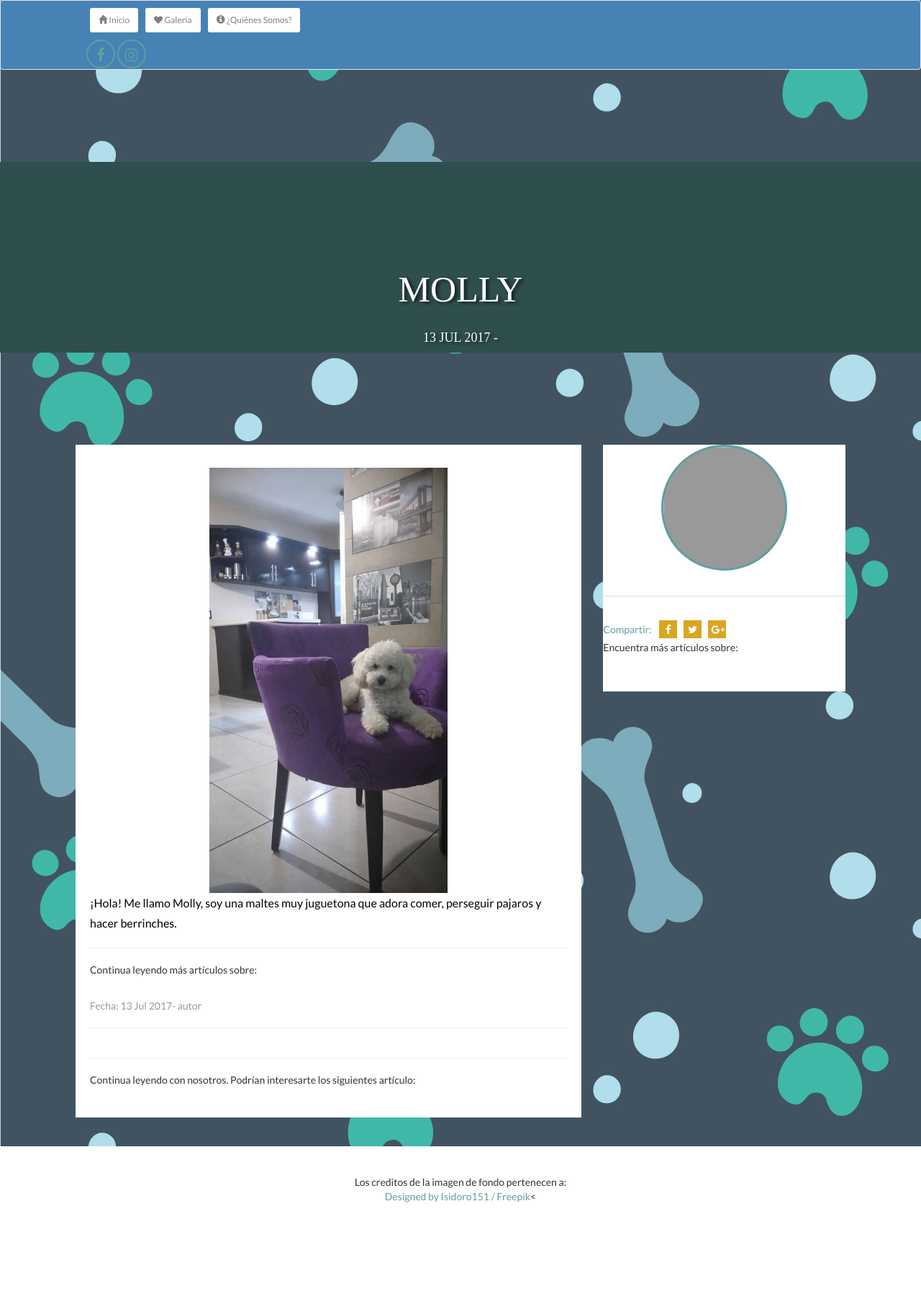
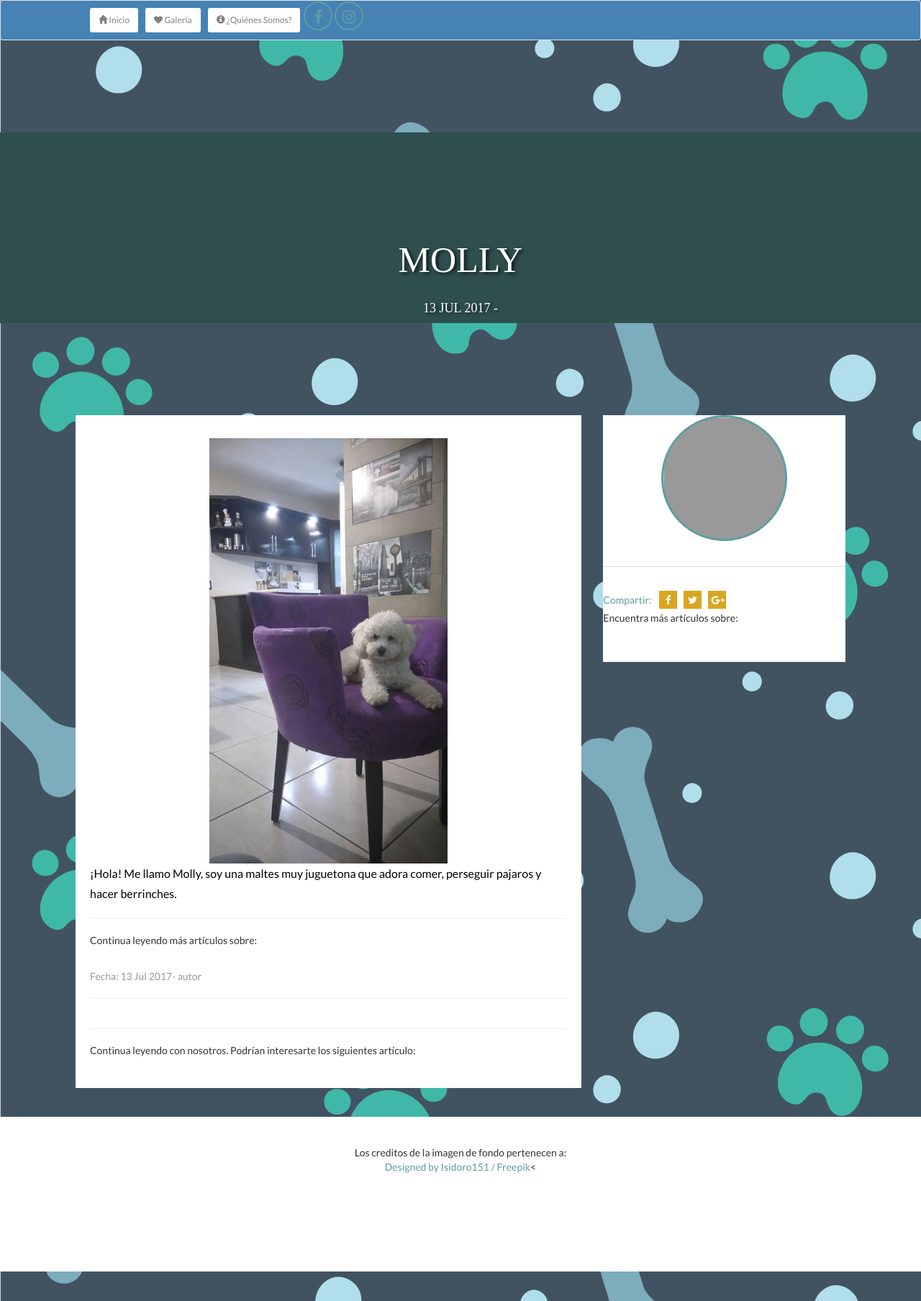
Before and after one commit to ColitasACasaAC/ColitasACasaAC.github.io, a Jekyll site: the page built from _posts/2017-07-13-Molly.md, in a window 1280 px wide. Shown: the whole page at 72% size. Built offline with Jekyll 4.4.1, drawn with Linux system fonts in a browser that asks for light colours; nearby versions of some CDN libraries; some web fonts are replaced; comment, search, counter and statistics services are not loaded.

Commit message:
Continue fixing

```diff
--- a/_layouts/default.html
+++ b/_layouts/default.html
@@ -39,10 +39,10 @@
                     <li>
                         <a href="/acerca" title="¿Quienes somos?" class="btn btn-xs btn-default"><span class="glyphicon glyphicon-info-sign"></span> ¿Quiénes Somos?</a>
                     </li>
-                    <ul class="list-inline list-social">
-                        <li><a href="https://www.facebook.com/Colitas-a-Casa-1647761881909917/" title="Facebook"><i class="fa fa-facebook"></i></a></li>
-                        <li><a href="https://www.instagram.com/" title="Instagram"><i class="fa fa-instagram"></i></a></li>
-                    </ul>
+                </ul>
+                <ul class="list-inline list-social">
+                    <li><a href="https://www.facebook.com/Colitas-a-Casa-1647761881909917/" title="Facebook"><i class="fa fa-facebook"></i></a></li>
+                    <li><a href="https://www.instagram.com/" title="Instagram"><i class="fa fa-instagram"></i></a></li>
                 </ul>
             </div>
         </div>
```
